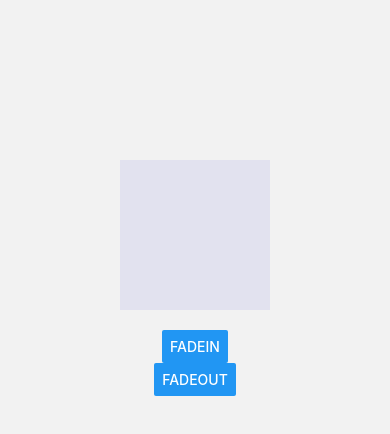
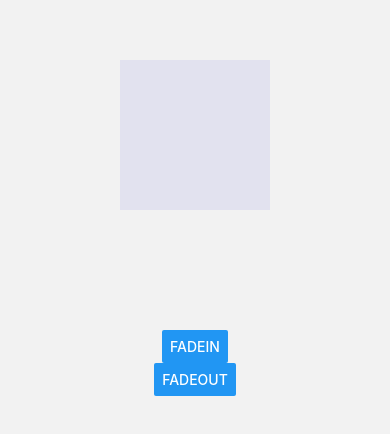
Before and after one commit to acapriles/rn-components, a React Native app: screen /Animation101Screen in a window 390 px wide. Shown: the part 144-578 px from the top of the page. Built offline with nearby package versions, Linux system fonts and the light colour scheme.

Commit message:
Animated Easing - Bounce

```diff
--- a/src/screens/Animation101Screen.tsx
+++ b/src/screens/Animation101Screen.tsx
@@ -1,17 +1,25 @@
 import { useRef } from 'react';
-import { StyleSheet, View, Animated, Button } from 'react-native';
+import { StyleSheet, View, Animated, Button, Easing } from 'react-native';
 
 
 export const Animation101Screen = () => {
 
     const opacity = useRef( new Animated.Value( 0.1 ) ).current;
+    const top     = useRef( new Animated.Value( -100 ) ).current;
 
     const fadeIn = () => {
         Animated.timing( opacity, {
             toValue: 1,
-            duration: 300,
+            duration: 700,
             useNativeDriver: true,
-        }).start( () => console.log('Animation finished') );
+        }).start();
+
+        Animated.timing( top, {
+            toValue: 0,
+            duration: 700,
+            useNativeDriver: true,
+            easing: Easing.bounce,
+        }).start();
     }
 
     const fadeOut = () => {
@@ -19,7 +27,7 @@ export const Animation101Screen = () => {
             toValue: 0.1,
             duration: 300,
             useNativeDriver: true,
-        }).start();
+        }).start( () => console.log('Animation finished') );
     }
 
     return (
@@ -28,7 +36,11 @@ export const Animation101Screen = () => {
             <Animated.View style={{
                 ...styles.purpleBox,
                 marginBottom: 20,
-                opacity
+                opacity,
+                //? It's not possible to use "top" property
+                transform: [{
+                    translateY: top
+                }]
             }} />
 
             <Button
```
